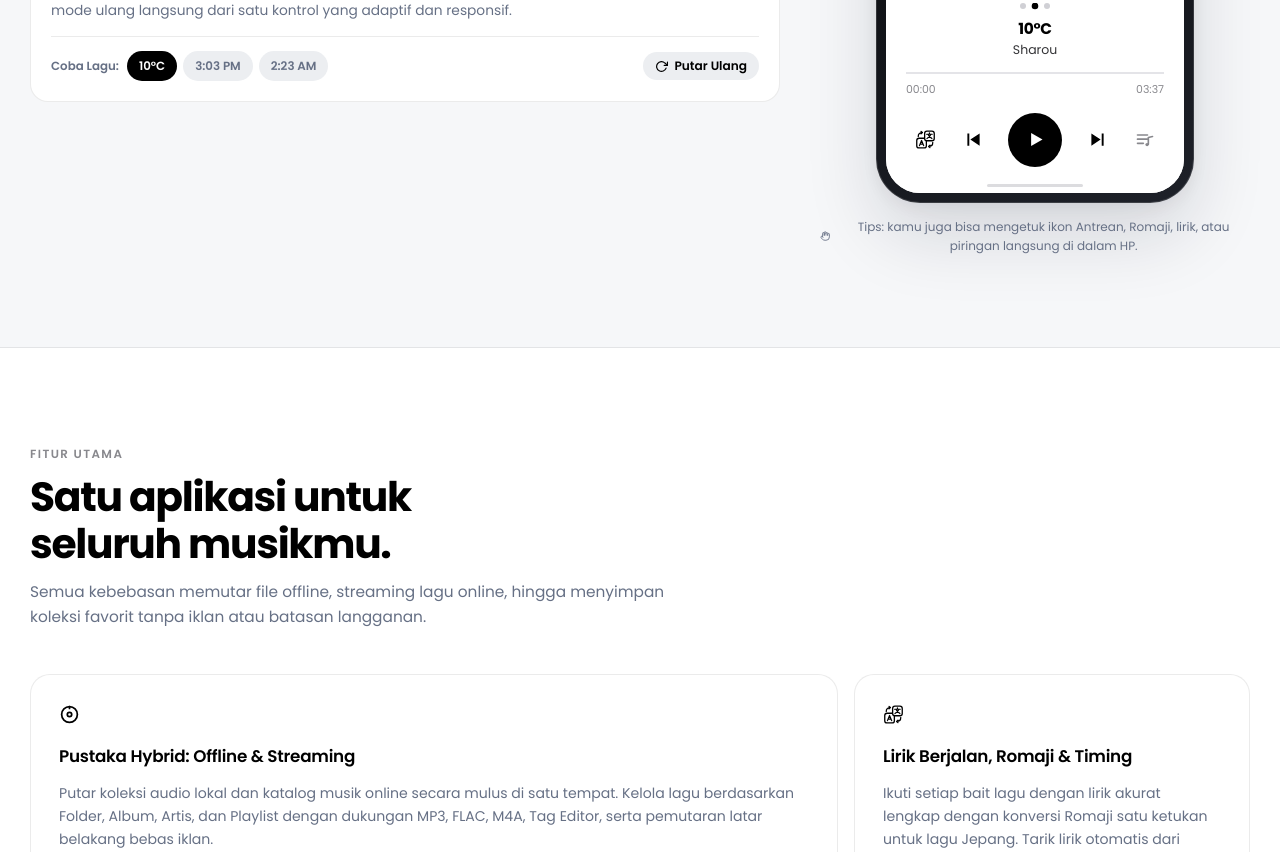
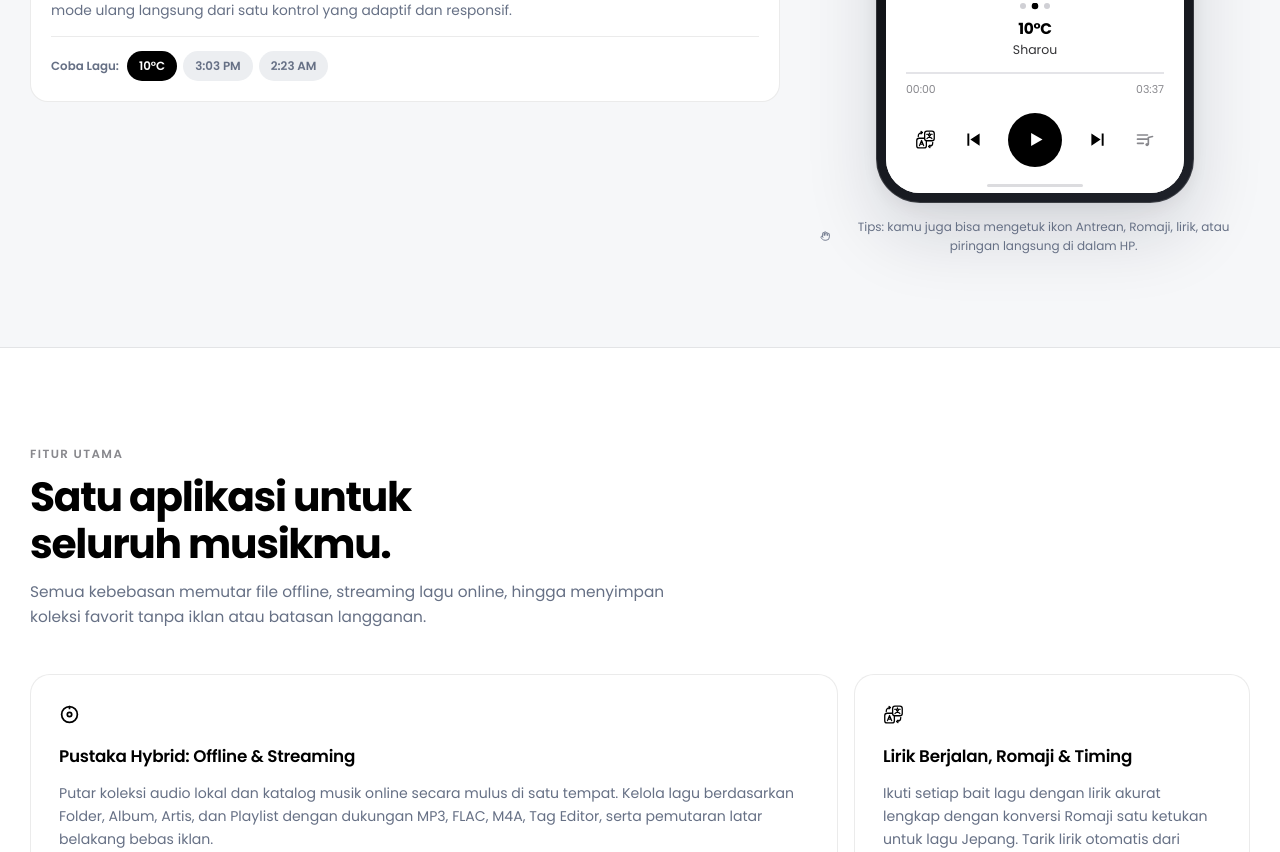
Before and after one commit to dhaauu/musevee, a plain HTML site: page index.html in a window 1280 px wide. Shown: the part 1450-2302 px from the top of the page. Drawn offline with Linux system fonts and the light colour scheme.

Commit message:
Remove Replay button from Playground detail card

```diff
--- a/app.js
+++ b/app.js
@@ -120,7 +120,6 @@
       mode2Title: 'Panggung Lirik',
       mode3Title: 'Romaji Instan',
       mode4Title: 'Share Card',
-      replayBtn: 'Putar Ulang',
       sampleTrackLabel: 'Coba Lagu:',
       selCancel: 'Batal',
       selShare: 'Bagikan',
@@ -243,7 +242,6 @@
       mode2Title: 'Lyrics Stage',
       mode3Title: 'Instant Romaji',
       mode4Title: 'Share Card',
-      replayBtn: 'Replay',
       sampleTrackLabel: 'Try Track:',
       selCancel: 'Cancel',
       selShare: 'Share',
@@ -388,7 +386,6 @@
   // Playground controls
   const modeBtns = Array.from(document.querySelectorAll('.mode-btn'));
   const modeDetailDesc = document.getElementById('modeDetailDesc');
-  const replayModeBtn = document.getElementById('replayModeBtn');
   const trackChips = Array.from(document.querySelectorAll('.track-chip'));
 
   // Phone UI
@@ -884,11 +881,10 @@
   heroPrevBtn.addEventListener('click', () => setTrack(state.trackIdx - 1));
   heroNextBtn.addEventListener('click', () => setTrack(state.trackIdx + 1));
 
-  // Mode buttons & replay
+  // Mode buttons
   modeBtns.forEach((btn) => {
     btn.addEventListener('click', () => setMode(btn.getAttribute('data-mode')));
   });
-  replayModeBtn.addEventListener('click', () => setMode(state.activeMode));
 
   // Track chips
   trackChips.forEach((chip) => {
--- a/index.html
+++ b/index.html
@@ -264,13 +264,6 @@
                     <button type="button" class="track-chip mograph-press" data-track-idx="2">2:23 AM</button>
                   </div>
                 </div>
-                <button type="button" class="replay-btn mograph-press" id="replayModeBtn">
-                  <svg width="13" height="13" viewBox="0 0 24 24" fill="none" stroke="currentColor" stroke-width="2.2" stroke-linecap="round" stroke-linejoin="round" aria-hidden="true">
-                    <polyline points="23 4 23 10 17 10" />
-                    <path d="M20.49 15a9 9 0 1 1-2.12-9.36L23 10" />
-                  </svg>
-                  <span data-i18n="replayBtn">Putar Ulang</span>
-                </button>
               </div>
             </div>
           </div>
--- a/styles.css
+++ b/styles.css
@@ -890,22 +890,6 @@ svg {
   background: var(--surface-subtle);
   padding: 4px 10px;
   border-radius: 999px;
-}
-
-.replay-btn {
-  font-size: 0.76rem;
-  font-weight: 600;
-  color: var(--text-strong);
-  background: var(--surface-subtle);
-  padding: 5px 12px;
-  border-radius: 999px;
-  display: inline-flex;
-  align-items: center;
-  gap: 6px;
-}
-
-.replay-btn:hover {
-  background: var(--surface-hover);
 }
 
 .mode-detail-desc {
```
